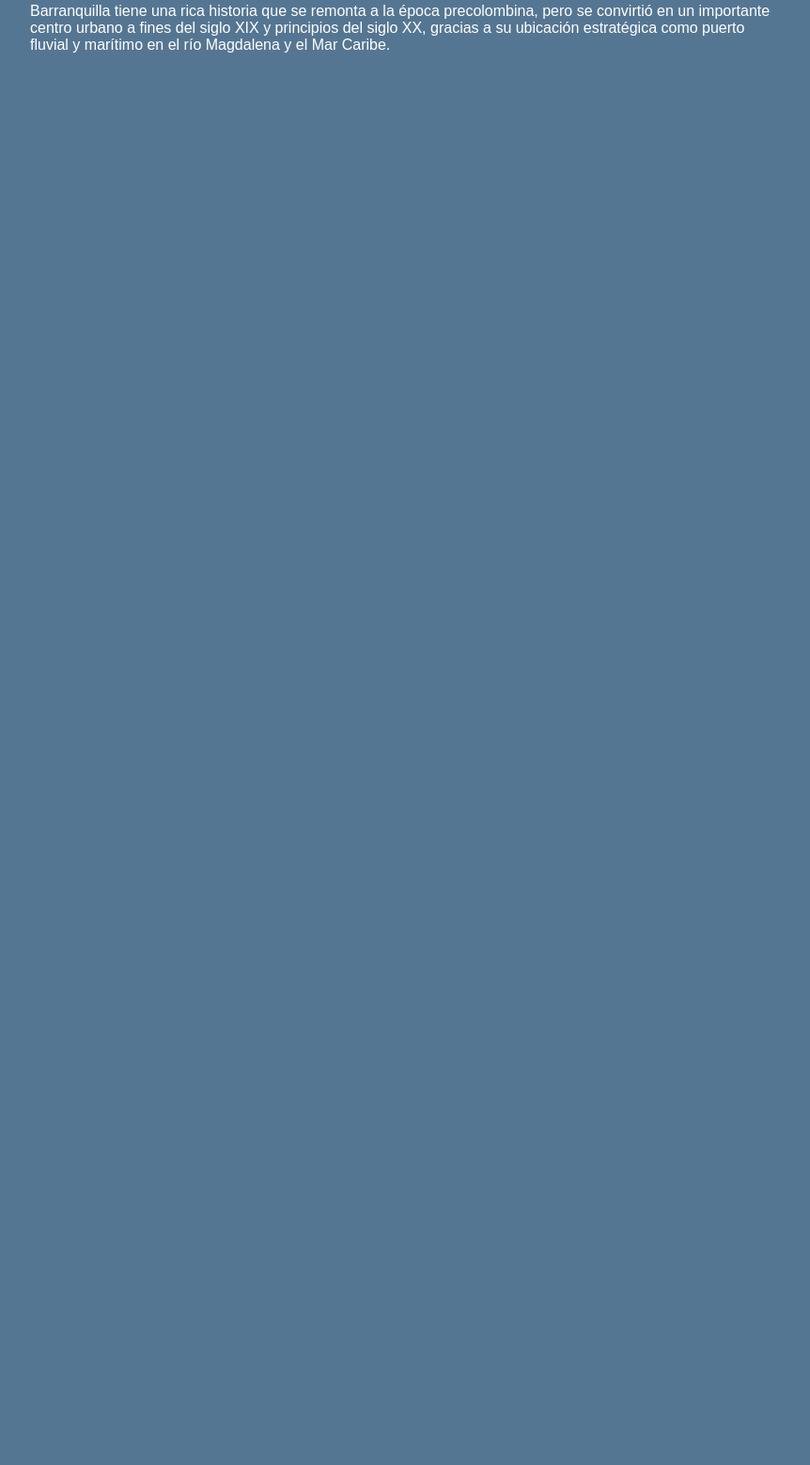
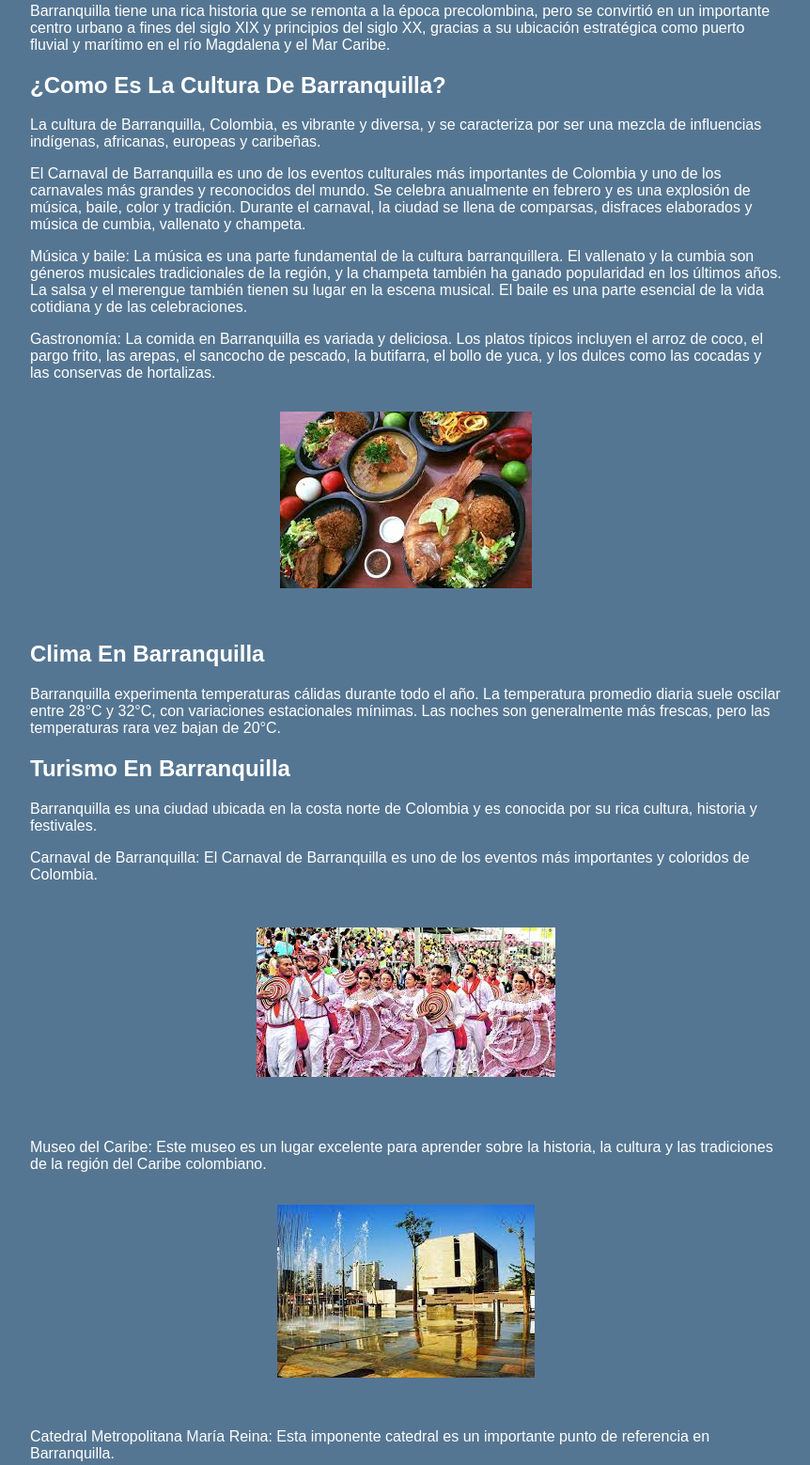
Before and after one commit to Valerie361/BuenasPracticasProyecto2, a plain HTML site: page index.html in a window 1280 px wide. Shown: the part 420-1979 px from the top of the page at 94% size, without its empty margins (208-1070 px from the left). Before the commit the page ends 800 px from the top, so only its background shows below. Drawn offline with Linux system fonts and the light colour scheme.

Commit message:
quinto commit

```diff
--- a/index.html
+++ b/index.html
@@ -51,7 +51,33 @@
         <p>Barranquilla es la capital del departamento del Atlántico, Colombia. Está ubicada sobre la margen occidental del río Magdalena a 7,5 km de su desembocadura en el mar Caribe. Es el principal puerto fluvial de Colombia y un importante centro industrial, comercial y cultural de la región Caribe. Tiene una población estimada de 1.327.209 habitantes para el año 2023.</p>
           <h2>Historia De Barranquilla</h2>
           <p>Barranquilla tiene una rica historia que se remonta a la época precolombina, pero se convirtió en un importante centro urbano a fines del siglo XIX y principios del siglo XX, gracias a su ubicación estratégica como puerto fluvial y marítimo en el río Magdalena y el Mar Caribe.</p>
+          <h2>¿Como Es La Cultura De Barranquilla?</h2>
+          <p>La cultura de Barranquilla, Colombia, es vibrante y diversa, y se caracteriza por ser una mezcla de influencias indígenas, africanas, europeas y caribeñas.</p>
+          <p>El Carnaval de Barranquilla es uno de los eventos culturales más importantes de Colombia y uno de los carnavales más grandes y reconocidos del mundo. Se celebra anualmente en febrero y es una explosión de música, baile, color y tradición. Durante el carnaval, la ciudad se llena de comparsas, disfraces elaborados y música de cumbia, vallenato y champeta.</p>
+          <p>Música y baile: La música es una parte fundamental de la cultura barranquillera. El vallenato y la cumbia son géneros musicales tradicionales de la región, y la champeta también ha ganado popularidad en los últimos años. La salsa y el merengue también tienen su lugar en la escena musical. El baile es una parte esencial de la vida cotidiana y de las celebraciones.</p>
+          <p>Gastronomía: La comida en Barranquilla es variada y deliciosa. Los platos típicos incluyen el arroz de coco, el pargo frito, las arepas, el sancocho de pescado, la butifarra, el bollo de yuca, y los dulces como las cocadas y las conservas de hortalizas.</p>
+          <div class="container">
+            <img src="Gastronomia.jpg">
+          </div>
 
+          <h2>Clima En Barranquilla</h2>
+          <p> Barranquilla experimenta temperaturas cálidas durante todo el año. La temperatura promedio diaria suele oscilar entre 28°C y 32°C, con variaciones estacionales mínimas. Las noches son generalmente más frescas, pero las temperaturas rara vez bajan de 20°C.</p>
+          <p></p>
+
+          <h2>Turismo En Barranquilla</h2>
+          <p>Barranquilla es una ciudad ubicada en la costa norte de Colombia y es conocida por su rica cultura, historia y festivales.</p>
+          <p>Carnaval de Barranquilla: El Carnaval de Barranquilla es uno de los eventos más importantes y coloridos de Colombia. </p>
+          <div class="container">
+            <img src="CarnavalBarranquilla.jpg">
+          </div>
+          <p>Museo del Caribe: Este museo es un lugar excelente para aprender sobre la historia, la cultura y las tradiciones de la región del Caribe colombiano.</p>
+          <div class="container">
+            <img src="Museo.jpg">
+          </div>
+          <p>Catedral Metropolitana María Reina: Esta imponente catedral es un importante punto de referencia en Barranquilla.</p>
+          <div class="container">
+            <img src="Catedra.jpg">
+          </div>
 
 <body>
 
```
